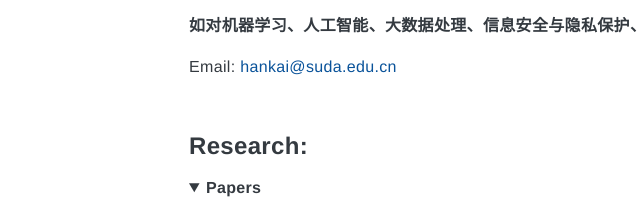
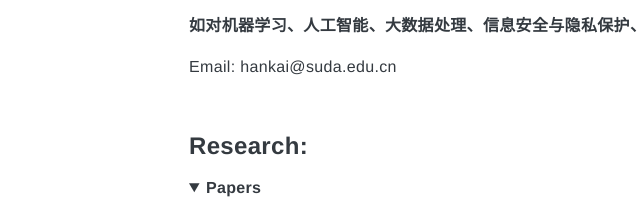
Before and after one commit to zht-dodoki/zht-dodoki.github.io, a plain HTML site: page index.html in a window 1280 px wide. Shown: the part 487-701 px from the top of the page, 19-659 px from the left. Drawn offline with Linux system fonts and the light colour scheme.

Commit message:
Update index.html

```diff
--- a/index.html
+++ b/index.html
@@ -98,7 +98,7 @@
 <p><strong>Research Area</strong>: Research Area: Machine Learning, Big Data Processing, Social Computing, Algorithmic game theory, and etc.</p>
 <p><strong>如对机器学习、人工智能、大数据处理、信息安全与隐私保护、计算经济学等方向感兴趣，欢迎报考博士、硕士研究生。</strong></p>
 
-<p>Email: <a href="mailto:hankai@suda.edu.cn">hankai@suda.edu.cn</a></p>
+<p>Email: hankai@suda.edu.cn</p>
 
 </div>
 <br clear="left" />
```
